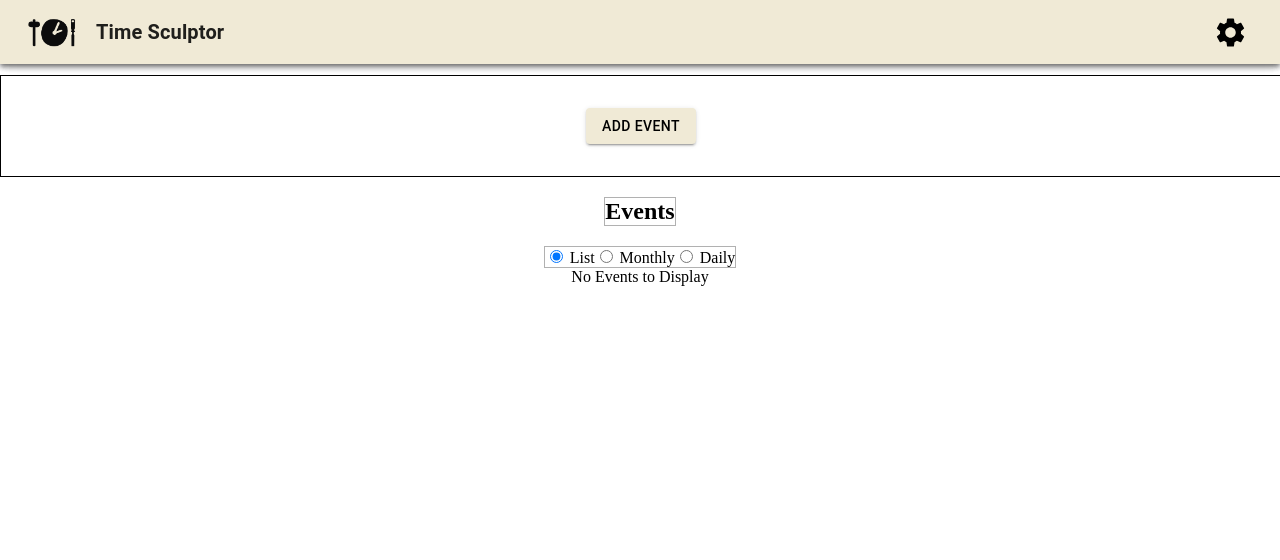
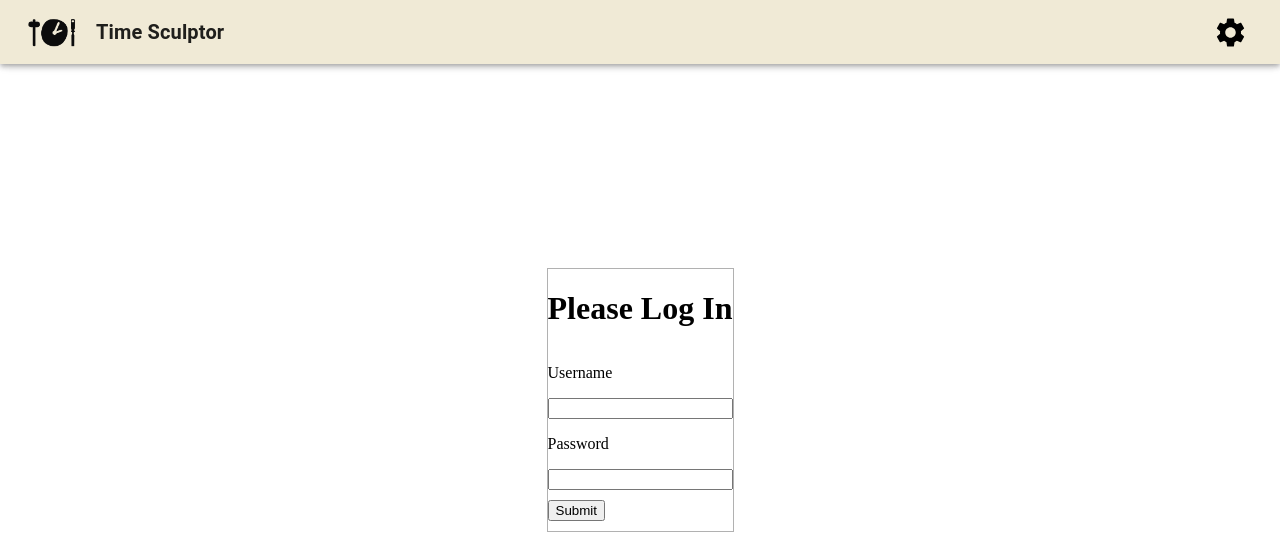
Before and after one commit to nickw409/TimeSculptor, a React (Vite) app in the folder TimeSculptor/: page / in a window 1280 px wide. Shown: the top 560 px of the page. Built offline with nearby package versions, Linux system fonts and the light colour scheme.

Commit message:
Fixed log in

```diff
--- a/TimeSculptor/src/App.jsx
+++ b/TimeSculptor/src/App.jsx
@@ -86,7 +86,7 @@ function App() {
   const globalContext = React.useContext(GlobalContext);
   const events = globalContext.globalState.events;
 
-  const [loggedIn, setLoggedIn] = useState(true);
+  const [loggedIn, setLoggedIn] = useState(false);
 
   // class for functions that change events, triggerring a rerender. follows a
   // Singleton design pattern
```
